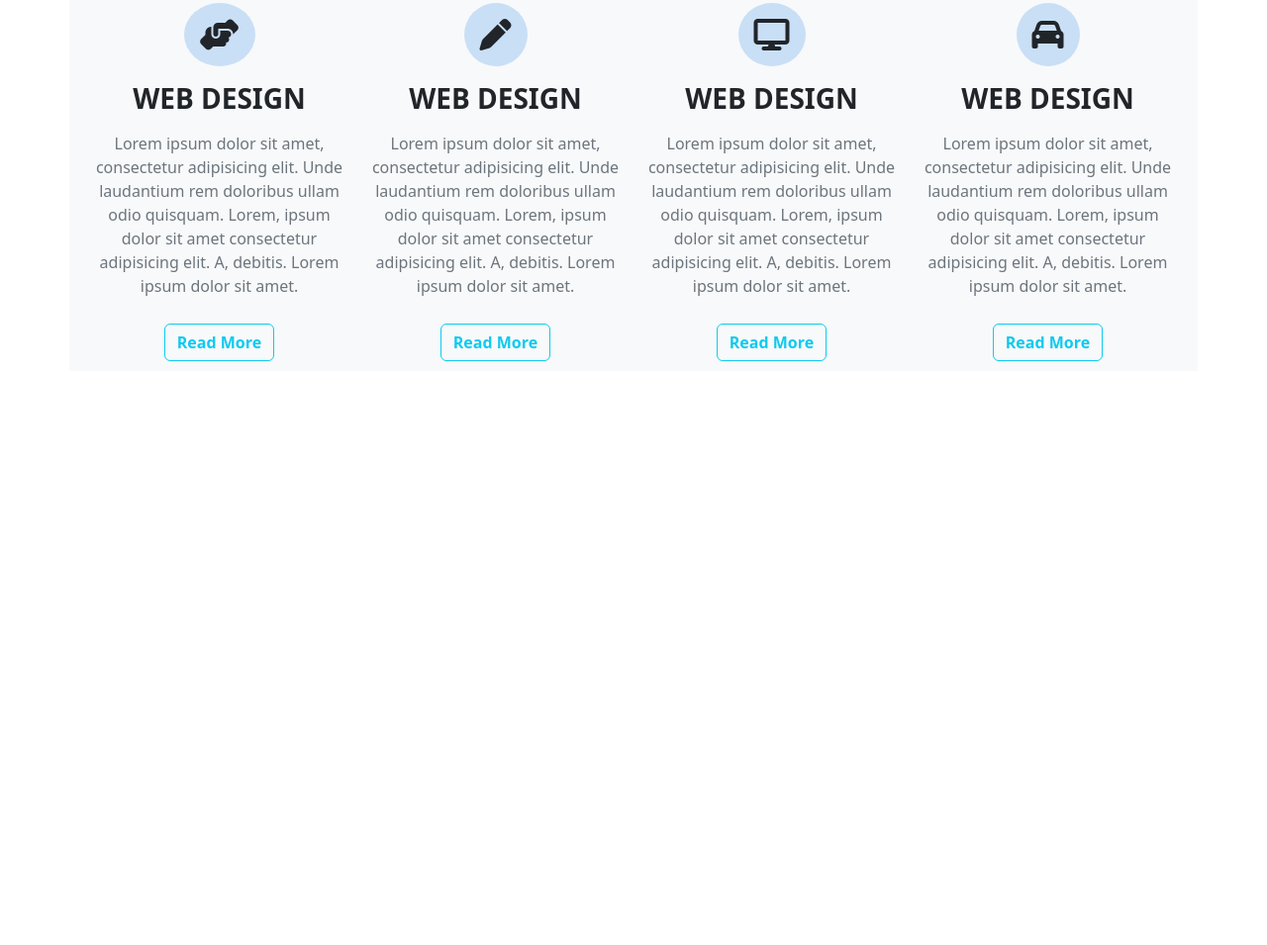
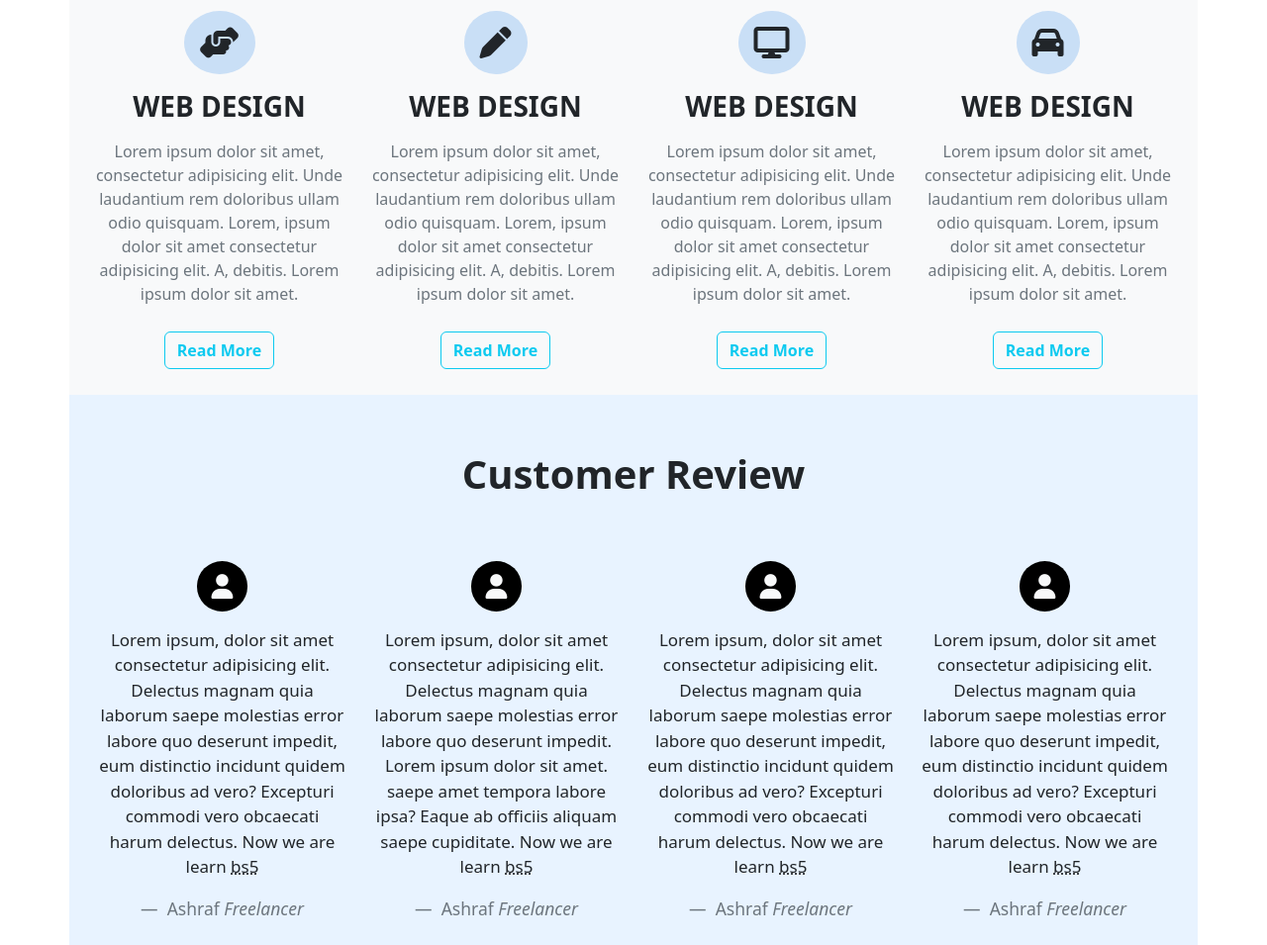
Before and after one commit to AshrafUzzaman04/Ashraf-Uz-Mahim-D-18-19-, a website: page index.html in a window 1280 px wide. Shown: the part 714-1669 px from the top of the page at 99% size. Before the commit the page ends 1089 px from the top, so only its background shows below. Drawn offline with nearby package versions, Linux system fonts and the light colour scheme.

Commit message:
anisul islam video work

```diff
--- a/css/style.scss
+++ b/css/style.scss
@@ -82,4 +82,26 @@
       color: #000;
     }
   }
+  @media only screen and (max-width: 576) {
+    .container .fa-solid,
+    .container .fas {
+      margin-top: 20px;
+    }
+  }
+  .customer-service {
+    .customer-row {
+      background-color: #e4f1ffda;
+      > .col-xl-3 {
+        > .blockquote {
+          > .fa-solid {
+            font-size: 25px;
+            padding: 13px 15px !important;
+          }
+          > p {
+            font-size: 17px;
+          }
+        }
+      }
+    }
+  }
 }
--- a/index.html
+++ b/index.html
@@ -285,10 +285,12 @@
           </div>
         </div>
       </div>
-      <div class="row service-section bg-light" id="service">
-        <h1 class="text-center fw-bold display-5 py-5">Service</h1>
+      <div class="row service-section bg-light py-md-3 py-2" id="service">
+        <h1 class="text-center fw-bold display-5 pt-sm-5 pb-sm-3 py-4">
+          Service
+        </h1>
         <div class="row m-auto text-center">
-          <div class="col-lg-3 col-md-6">
+          <div class="col-lg-3 col-md-6 mt-sm-4">
             <i
               class="p-3 mb-3 rounded-circle fa-2x fa-solid fa-handshake-angle"
             ></i>
@@ -301,7 +303,7 @@
             </p>
             <button class="btn btn-outline-info">Read More</button>
           </div>
-          <div class="col-lg-3 col-md-6 mt-sm-4 mt-md-0">
+          <div class="col-lg-3 col-md-6 mt-sm-4 mt-4">
             <i class="p-3 mb-3 fa-2x rounded-circle fa-solid fa-pen"></i>
             <h3 class="text-uppercase pb-2 fw-bold">Web Design</h3>
             <p class="text-muted text-info">
@@ -312,7 +314,7 @@
             </p>
             <button class="btn btn-outline-info">Read More</button>
           </div>
-          <div class="col-lg-3 col-md-6 mt-sm-4 mt-md-0">
+          <div class="col-lg-3 col-md-6 mt-sm-4 mt-4">
             <i class="p-3 mb-3 fa-2x rounded-circle fa-solid fa-display"></i>
             <h3 class="text-uppercase pb-2 fw-bold">Web Design</h3>
             <p class="text-muted text-success">
@@ -323,7 +325,7 @@
             </p>
             <button class="btn btn-outline-info">Read More</button>
           </div>
-          <div class="col-lg-3 col-md-6 mt-sm-4 mt-md-0">
+          <div class="col-lg-3 col-md-6 mt-sm-4 mt-4">
             <i class="p-3 mb-3 fa-2x rounded-circle fa-solid fa-car"></i>
             <h3 class="text-uppercase pb-2 fw-bold">Web Design</h3>
             <p class="text-muted text-success">
@@ -336,6 +338,85 @@
           </div>
         </div>
       </div>
+
+      <!-- blockquotes and abbribution starts here!  -->
+
+      <div class="customer-service">
+        <div class="row customer-row px-md-3 px-2 py-2">
+          <h1 class="fw-bolder py-4 py-sm-5 text-center">Customer Review</h1>
+          <div class="col-xl-3 text-center col-lg-6">
+            <blockquote class="blockquote">
+              <i
+                class="fa-solid fa-user fa-2x rounded-circle p-3 text-light bg-black mb-3 mt-sm-2 mt-3"
+              ></i>
+              <p>
+                Lorem ipsum, dolor sit amet consectetur adipisicing elit.
+                Delectus magnam quia laborum saepe molestias error labore quo
+                deserunt impedit, eum distinctio incidunt quidem doloribus ad
+                vero? Excepturi commodi vero obcaecati harum delectus. Now we
+                are learn <abbr title="bootstrap5">bs5</abbr>
+              </p>
+              <footer class="blockquote-footer pt-3">
+                Ashraf <cite> Freelancer </cite>
+              </footer>
+            </blockquote>
+          </div>
+          <div class="col-xl-3 text-center col-lg-6">
+            <blockquote class="blockquote">
+              <i
+                class="fa-solid fa-user fa-2x rounded-circle p-3 text-light bg-black mb-3 mt-sm-2 mt-3"
+              ></i>
+              <p>
+                Lorem ipsum, dolor sit amet consectetur adipisicing elit.
+                Delectus magnam quia laborum saepe molestias error labore quo
+                deserunt impedit. Lorem ipsum dolor sit amet. saepe amet tempora
+                labore ipsa? Eaque ab officiis aliquam saepe cupiditate. Now we
+                are learn
+                <abbr title="bootstrap5">bs5</abbr>
+              </p>
+              <footer class="blockquote-footer pt-3">
+                Ashraf <cite> Freelancer </cite>
+              </footer>
+            </blockquote>
+          </div>
+          <div class="col-xl-3 text-center col-lg-6">
+            <blockquote class="blockquote">
+              <i
+                class="fa-solid fa-user fa-2x rounded-circle p-3 text-light bg-black mb-3 mt-sm-2 mt-3"
+              ></i>
+              <p>
+                Lorem ipsum, dolor sit amet consectetur adipisicing elit.
+                Delectus magnam quia laborum saepe molestias error labore quo
+                deserunt impedit, eum distinctio incidunt quidem doloribus ad
+                vero? Excepturi commodi vero obcaecati harum delectus. Now we
+                are learn <abbr title="bootstrap5">bs5</abbr>
+              </p>
+              <footer class="blockquote-footer pt-3">
+                Ashraf <cite> Freelancer </cite>
+              </footer>
+            </blockquote>
+          </div>
+          <div class="col-xl-3 text-center col-lg-6">
+            <blockquote class="blockquote">
+              <i
+                class="fa-solid fa-user fa-2x rounded-circle p-3 text-light bg-black mb-3 mt-sm-2 mt-3"
+              ></i>
+              <p>
+                Lorem ipsum, dolor sit amet consectetur adipisicing elit.
+                Delectus magnam quia laborum saepe molestias error labore quo
+                deserunt impedit, eum distinctio incidunt quidem doloribus ad
+                vero? Excepturi commodi vero obcaecati harum delectus. Now we
+                are learn <abbr title="bootstrap5">bs5</abbr>
+              </p>
+              <footer class="blockquote-footer pt-3">
+                Ashraf <cite> Freelancer </cite>
+              </footer>
+            </blockquote>
+          </div>
+        </div>
+      </div>
+
+      <!-- blockquote and abbribution end here -->
     </div>
     <!-- -----end----- -->
     <script src="./node_modules/bootstrap/dist/js/bootstrap.bundle.min.js"></script>
```
Also changed, not shown: css/style.css, 1 other file.
